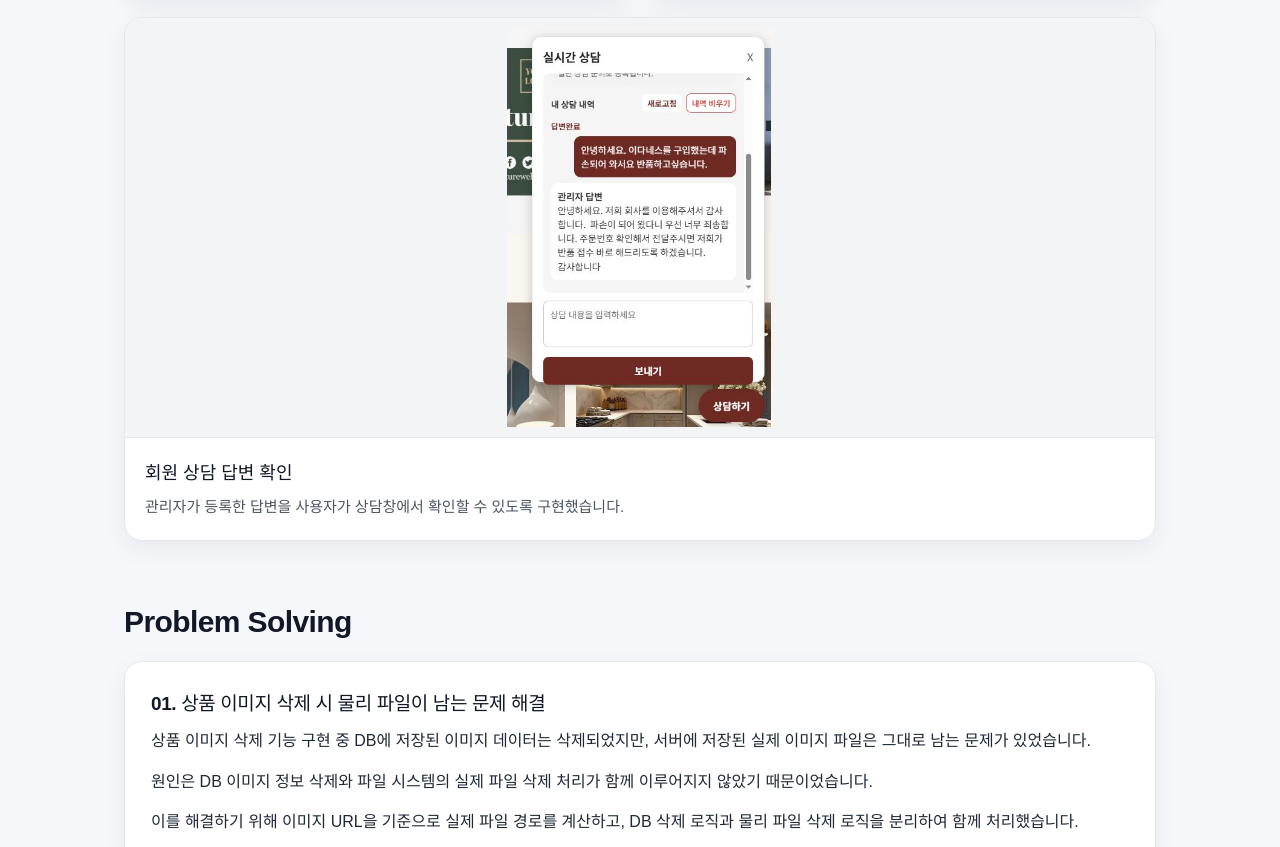
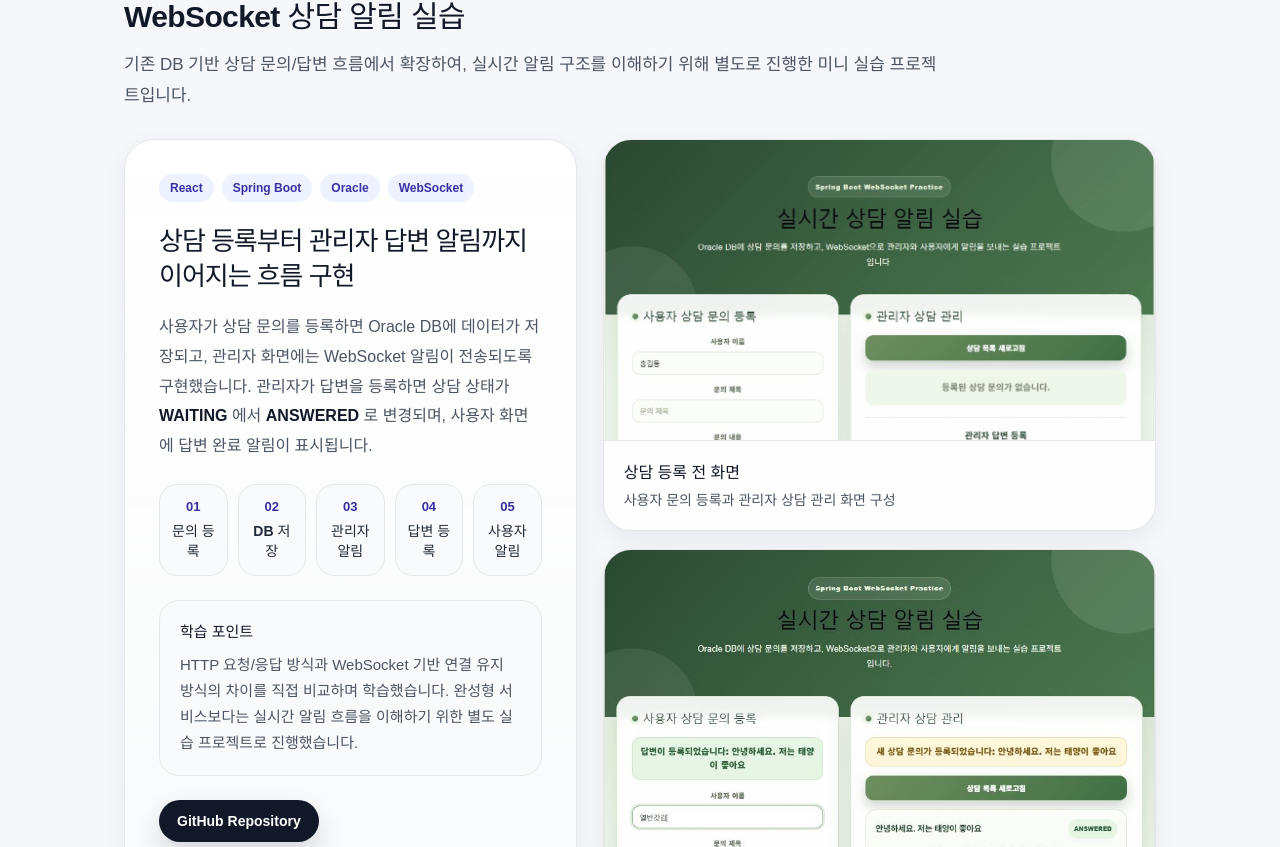
Before and after one commit to sdolikeim/my-portfolio, a React (Vite) app: page / in a window 1280 px wide. Shown: the part 8553-9400 px from the top of the page. Built offline with nearby package versions, Linux system fonts and the light colour scheme.

Commit message:
add websocket study project section

```diff
--- a/src/App.css
+++ b/src/App.css
@@ -1,5 +1,15 @@
 * {
   box-sizing: border-box;
+}
+
+:root {
+  --bg-soft: #f9fafb;
+  --text: #1f2937;
+  --muted: #4b5563;
+  --line: #e5e7eb;
+  --brown: #374151;
+  --brown-dark: #111827;
+  --shadow: 0 8px 24px rgba(15, 23, 42, 0.06);
 }
 
 body {
@@ -123,7 +133,7 @@ main {
   border: 1px solid #e5e7eb;
   border-radius: 18px;
   padding: 26px;
-  box-shadow: 0 8px 24px rgba(15, 23, 42, 0.06);
+  box-shadow: var(--shadow);
   text-align: left;
 }
 
@@ -215,7 +225,7 @@ li {
   background: white;
   border: 1px solid #e5e7eb;
   border-radius: 18px;
-  box-shadow: 0 8px 24px rgba(15, 23, 42, 0.06);
+  box-shadow: var(--shadow);
 }
 
 .image-card a {
@@ -264,7 +274,7 @@ li {
   border-left: 5px solid #111827;
   border-radius: 18px;
   padding: 28px;
-  box-shadow: 0 8px 24px rgba(15, 23, 42, 0.06);
+  box-shadow: var(--shadow);
 }
 
 .statement-card p {
@@ -280,6 +290,218 @@ li {
 .contact a {
   color: #2563eb;
   word-break: break-all;
+}
+
+/* Study Project */
+
+.study-project {
+  position: relative;
+}
+
+.section-head {
+  max-width: 820px;
+  margin-bottom: 28px;
+}
+
+.section-head h2 {
+  margin-bottom: 14px;
+}
+
+.section-head p {
+  margin: 0;
+  color: var(--muted);
+  font-size: 17px;
+  line-height: 1.8;
+}
+
+.study-showcase {
+  display: grid;
+  grid-template-columns: 0.9fr 1.1fr;
+  gap: 26px;
+  align-items: start;
+}
+
+.study-main {
+  position: sticky;
+  top: 28px;
+  padding: 34px;
+  border-radius: 30px;
+  background: linear-gradient(
+    180deg,
+    rgba(255, 255, 255, 0.98),
+    rgba(249, 250, 251, 0.96)
+  );
+  border: 1px solid var(--line);
+  box-shadow: var(--shadow);
+}
+
+.study-label-row {
+  display: flex;
+  flex-wrap: wrap;
+  gap: 8px;
+  margin-bottom: 22px;
+}
+
+.study-label-row span {
+  padding: 7px 11px;
+  border-radius: 999px;
+  background: #eef2ff;
+  color: #3730a3;
+  font-size: 12px;
+  font-weight: 900;
+}
+
+.study-main h3 {
+  margin: 0 0 18px;
+  color: var(--brown-dark);
+  font-size: 26px;
+  line-height: 1.35;
+  letter-spacing: -0.04em;
+}
+
+.study-main > p {
+  margin: 0 0 24px;
+  color: var(--muted);
+  font-size: 16px;
+  line-height: 1.85;
+}
+
+.study-main > p strong {
+  color: var(--brown-dark);
+}
+
+.study-process {
+  display: grid;
+  grid-template-columns: repeat(5, minmax(0, 1fr));
+  gap: 10px;
+  margin: 24px 0;
+}
+
+.study-process div {
+  min-height: 86px;
+  padding: 14px 10px;
+  border-radius: 18px;
+  background: var(--bg-soft);
+  border: 1px solid var(--line);
+  text-align: center;
+}
+
+.study-process strong {
+  display: block;
+  margin-bottom: 8px;
+  color: #3730a3;
+  font-size: 13px;
+  font-weight: 900;
+}
+
+.study-process span {
+  display: block;
+  color: var(--text);
+  font-size: 14px;
+  font-weight: 800;
+  line-height: 1.4;
+}
+
+.study-point-box {
+  margin-top: 22px;
+  padding: 18px 20px;
+  border-radius: 20px;
+  background: #f9fafb;
+  border: 1px solid var(--line);
+}
+
+.study-point-box p {
+  margin: 0;
+  color: var(--muted);
+  font-size: 15px;
+  line-height: 1.75;
+}
+
+.study-point-box strong {
+  display: block;
+  margin-bottom: 6px;
+  color: var(--brown-dark);
+}
+
+.study-link {
+  display: inline-block;
+  margin-top: 24px;
+  padding: 13px 18px;
+  border-radius: 999px;
+  background: var(--brown-dark);
+  color: white;
+  font-size: 14px;
+  font-weight: 900;
+  box-shadow: 0 12px 26px rgba(15, 23, 42, 0.16);
+}
+
+.study-preview-area {
+  display: grid;
+  gap: 18px;
+}
+
+.study-preview {
+  overflow: hidden;
+  border-radius: 28px;
+  background: #f3f4f6;
+  border: 1px solid var(--line);
+  box-shadow: var(--shadow);
+}
+
+.study-preview a {
+  display: block;
+  background: #f3f4f6;
+}
+
+.study-preview img {
+  display: block;
+  width: 100%;
+  height: 360px;
+  object-fit: cover;
+  object-position: top center;
+}
+
+.main-preview img {
+  height: 300px;
+}
+
+.study-caption {
+  padding: 18px 20px;
+  border-top: 1px solid var(--line);
+  background: rgba(255, 255, 255, 0.94);
+}
+
+.study-caption strong {
+  display: block;
+  margin-bottom: 6px;
+  color: var(--brown-dark);
+  font-size: 16px;
+}
+
+.study-caption span {
+  display: block;
+  color: var(--muted);
+  font-size: 14px;
+  line-height: 1.6;
+}
+
+/* Responsive */
+
+@media (max-width: 1100px) {
+  .study-showcase {
+    grid-template-columns: 1fr;
+  }
+
+  .study-main {
+    position: static;
+  }
+
+  .study-preview img,
+  .main-preview img {
+    height: auto;
+    object-fit: contain;
+    padding: 12px;
+  }
 }
 
 @media (max-width: 900px) {
@@ -331,179 +553,25 @@ li {
     padding: 22px;
   }
 
-  .study-project {
-  position: relative;
-}
+  .study-main {
+    padding: 24px;
+    border-radius: 24px;
+  }
 
-.study-card {
-  display: grid;
-  grid-template-columns: 0.95fr 1.05fr;
-  gap: 26px;
-  align-items: stretch;
-  padding: 30px;
-  border: 1px solid var(--line);
-  border-radius: 30px;
-  background: rgba(255, 255, 255, 0.9);
-  box-shadow: var(--shadow);
-}
+  .study-main h3 {
+    font-size: 22px;
+  }
 
-.study-content {
-  display: flex;
-  flex-direction: column;
-  justify-content: center;
-}
-
-.study-badge {
-  display: inline-block;
-  width: fit-content;
-  margin: 0 0 18px;
-  padding: 8px 13px;
-  border-radius: 999px;
-  background: #eef7ea;
-  color: var(--brown);
-  font-size: 13px;
-  font-weight: 900;
-}
-
-.study-content h3 {
-  margin: 0 0 16px;
-  color: var(--brown-dark);
-  font-size: 24px;
-  line-height: 1.35;
-  letter-spacing: -0.03em;
-}
-
-.study-content p {
-  margin: 0 0 14px;
-  color: var(--muted);
-  font-size: 16px;
-  line-height: 1.85;
-}
-
-.study-flow {
-  display: flex;
-  flex-wrap: wrap;
-  gap: 10px;
-  margin-top: 14px;
-}
-
-.study-flow span {
-  padding: 9px 12px;
-  border-radius: 999px;
-  background: #f3e7d9;
-  color: var(--brown-dark);
-  font-size: 13px;
-  font-weight: 800;
-}
-
-.study-flow span:not(:last-child)::after {
-  content: ' →';
-  color: var(--brown);
-}
-
-.study-links {
-  margin-top: 24px;
-}
-
-.study-links a {
-  display: inline-block;
-  padding: 13px 18px;
-  border-radius: 999px;
-  background: var(--brown-dark);
-  color: white;
-  font-size: 14px;
-  font-weight: 900;
-  box-shadow: 0 12px 26px rgba(61, 41, 24, 0.2);
-}
-
-.study-image-wrap {
-  overflow: hidden;
-  border-radius: 24px;
-  background: #eef4ea;
-  border: 1px solid var(--line);
-}
-
-.study-image-wrap a {
-  display: block;
-  height: 100%;
-}
-
-.study-image-wrap img {
-  display: block;
-  width: 100%;
-  height: 100%;
-  min-height: 360px;
-  object-fit: contain;
-  object-position: center;
-  padding: 12px;
-  background: #eef4ea;
-}
-
-.study-tech-grid {
-  display: grid;
-  grid-template-columns: repeat(4, minmax(0, 1fr));
-  gap: 14px;
-  margin-top: 18px;
-}
-
-.study-tech-card {
-  padding: 18px;
-  border: 1px solid var(--line);
-  border-radius: 22px;
-  background: rgba(255, 255, 255, 0.88);
-  box-shadow: 0 12px 28px rgba(79, 52, 28, 0.08);
-}
-
-.study-tech-card strong {
-  display: block;
-  margin-bottom: 8px;
-  color: var(--brown);
-  font-size: 13px;
-  font-weight: 900;
-}
-
-.study-tech-card p {
-  margin: 0;
-  color: var(--text);
-  font-size: 15px;
-  line-height: 1.6;
-  font-weight: 700;
-}
-
-@media (max-width: 920px) {
-  .study-card {
+  .study-process {
     grid-template-columns: 1fr;
   }
 
-  .study-tech-grid {
-    grid-template-columns: repeat(2, minmax(0, 1fr));
+  .study-process div {
+    min-height: auto;
+    text-align: left;
   }
 
-  .study-image-wrap img {
-    min-height: 280px;
+  .study-preview {
+    border-radius: 24px;
   }
 }
-
-@media (max-width: 560px) {
-  .study-card {
-    padding: 22px;
-    border-radius: 24px;
-  }
-
-  .study-content h3 {
-    font-size: 21px;
-  }
-
-  .study-tech-grid {
-    grid-template-columns: 1fr;
-  }
-
-  .study-flow {
-    flex-direction: column;
-  }
-
-  .study-flow span:not(:last-child)::after {
-    content: '';
-  }
-}
-}
--- a/src/App.jsx
+++ b/src/App.jsx
@@ -265,81 +265,6 @@ function App() {
           </div>
         </section>
 
-        <section className="section study-project">
-          <p className="section-kicker">Study Project</p>
-          <h2>WebSocket 상담 알림 실습</h2>
-
-          <div className="study-card">
-            <div className="study-content">
-              <p className="study-badge">React + Spring Boot + Oracle + WebSocket</p>
-
-              <h3>실시간 알림 구조를 이해하기 위한 미니 실습 프로젝트</h3>
-
-              <p>
-                기존 3H_FURNITURE 프로젝트와는 별도로, WebSocket 기반 실시간 알림 구조를
-                이해하기 위해 진행한 실습 프로젝트입니다. 사용자가 상담 문의를 등록하면
-                Oracle DB에 상담 데이터가 저장되고, 관리자 화면에는 WebSocket 알림이
-                전송되도록 구현했습니다.
-              </p>
-
-              <p>
-                관리자가 답변을 등록하면 상담 상태가 WAITING에서 ANSWERED로 변경되고,
-                사용자 화면에 답변 완료 알림이 표시되도록 구성했습니다. 이를 통해 HTTP
-                요청/응답 방식과 WebSocket 기반 연결 유지 방식의 차이를 학습했습니다.
-              </p>
-
-              <div className="study-flow">
-                <span>문의 등록</span>
-                <span>DB 저장</span>
-                <span>관리자 알림</span>
-                <span>답변 등록</span>
-                <span>사용자 알림</span>
-              </div>
-
-              <div className="study-links">
-                <a
-                  href="https://github.com/sdolikeim/socket-notification-practice"
-                  target="_blank"
-                  rel="noreferrer"
-                >
-                  GitHub Repository
-                </a>
-              </div>
-            </div>
-
-            <div className="study-image-wrap">
-              <a href="/images/websocket_practice.JPG" target="_blank" rel="noreferrer">
-                <img
-                  src="/images/websocket_practice.JPG"
-                  alt="WebSocket 상담 알림 실습 화면"
-                />
-              </a>
-            </div>
-          </div>
-
-          <div className="study-tech-grid">
-            <div className="study-tech-card">
-              <strong>Frontend</strong>
-              <p>React, Axios, STOMP, SockJS</p>
-            </div>
-
-            <div className="study-tech-card">
-              <strong>Backend</strong>
-              <p>Java, Spring Boot, JPA, WebSocket</p>
-            </div>
-
-            <div className="study-tech-card">
-              <strong>Database</strong>
-              <p>Oracle, QueryBox</p>
-            </div>
-
-            <div className="study-tech-card">
-              <strong>Learning Point</strong>
-              <p>HTTP 요청/응답과 WebSocket 알림 흐름 비교</p>
-            </div>
-          </div>
-        </section>
-
 
         <section className="section">
           <h2>Screenshots</h2>
@@ -518,6 +443,99 @@ function App() {
           </div>
         </section>
 
+    <section className="section study-section">
+      <div className="section-head">
+        <p className="section-kicker">Study Project</p>
+        <h2>WebSocket 상담 알림 실습</h2>
+        <p>
+          기존 DB 기반 상담 문의/답변 흐름에서 확장하여, 실시간 알림 구조를 이해하기 위해
+          별도로 진행한 미니 실습 프로젝트입니다.
+        </p>
+      </div>
+
+      <div className="study-showcase">
+        <div className="study-main">
+          <div className="study-label-row">
+            <span>React</span>
+            <span>Spring Boot</span>
+            <span>Oracle</span>
+            <span>WebSocket</span>
+          </div>
+
+          <h3>상담 등록부터 관리자 답변 알림까지 이어지는 흐름 구현</h3>
+
+          <p>
+            사용자가 상담 문의를 등록하면 Oracle DB에 데이터가 저장되고, 관리자 화면에는
+            WebSocket 알림이 전송되도록 구현했습니다. 관리자가 답변을 등록하면 상담 상태가
+            <strong> WAITING </strong>에서 <strong> ANSWERED </strong>로 변경되며,
+            사용자 화면에 답변 완료 알림이 표시됩니다.
+          </p>
+
+          <div className="study-process">
+            <div>
+              <strong>01</strong>
+              <span>문의 등록</span>
+            </div>
+            <div>
+              <strong>02</strong>
+              <span>DB 저장</span>
+            </div>
+            <div>
+              <strong>03</strong>
+              <span>관리자 알림</span>
+            </div>
+            <div>
+              <strong>04</strong>
+              <span>답변 등록</span>
+            </div>
+            <div>
+              <strong>05</strong>
+              <span>사용자 알림</span>
+            </div>
+          </div>
+
+          <div className="study-point-box">
+            <p>
+              <strong>학습 포인트</strong>
+              HTTP 요청/응답 방식과 WebSocket 기반 연결 유지 방식의 차이를 직접 비교하며 학습했습니다.
+              완성형 서비스보다는 실시간 알림 흐름을 이해하기 위한 별도 실습 프로젝트로 진행했습니다.
+            </p>
+          </div>
+
+          <a
+            className="study-link"
+            href="https://github.com/sdolikeim/socket-notification-practice"
+            target="_blank"
+            rel="noreferrer"
+          >
+            GitHub Repository
+          </a>
+        </div>
+
+        <div className="study-preview-area">
+          <div className="study-preview main-preview">
+            <a href="/images/websocket_practice.JPG" target="_blank" rel="noreferrer">
+              <img src="/images/websocket_practice.JPG" alt="WebSocket 상담 알림 실습 기본 화면" />
+            </a>
+            <div className="study-caption">
+              <strong>상담 등록 전 화면</strong>
+              <span>사용자 문의 등록과 관리자 상담 관리 화면 구성</span>
+            </div>
+          </div>
+
+          <div className="study-preview">
+            <a href="/images/websocket_practice_answer.JPG" target="_blank" rel="noreferrer">
+              <img src="/images/websocket_practice_answer.JPG" alt="WebSocket 상담 답변 완료 화면" />
+            </a>
+            <div className="study-caption">
+              <strong>답변 완료 화면</strong>
+              <span>답변 등록 후 ANSWERED 상태와 사용자 알림 표시</span>
+            </div>
+          </div>
+        </div>
+      </div>
+    </section>
+
         <section className="section">
           <h2>Resume Statement</h2>
 
```
Also changed, not shown: public/images/websocket_practice_answer.JPG (added).
